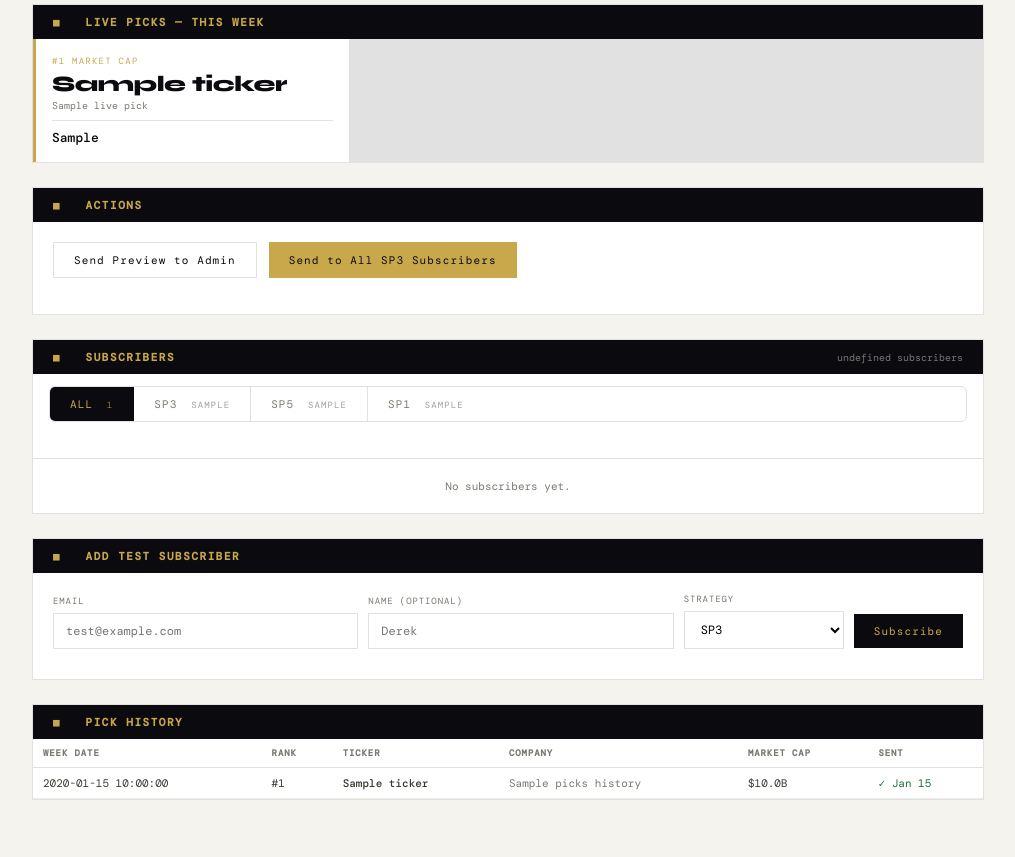
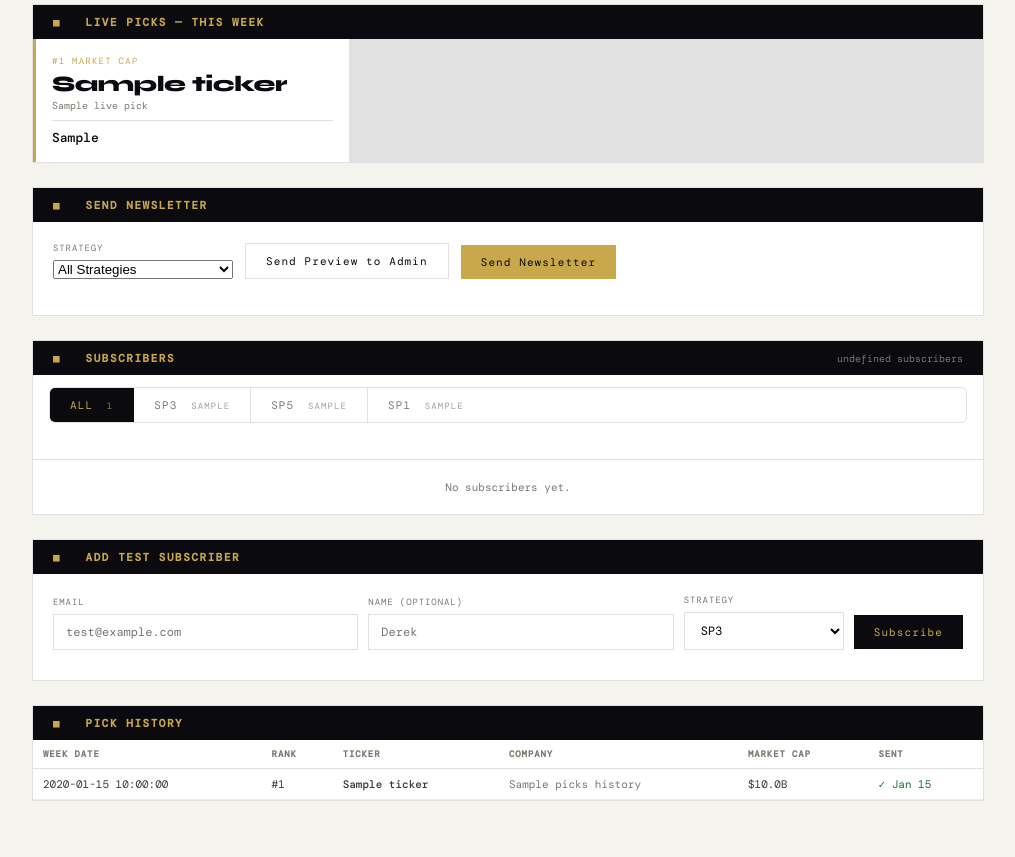
Before and after one commit to SpinDash16/BesttheMarket, a FastAPI app: template templates/admin.html in a window 1280 px wide. Shown: the part 241-1098 px from the top of the page, without its empty margins (132-1147 px from the left). Before the commit the page ends 1041 px from the top, so only its background shows below. Run offline with FastAPI, Linux system fonts and the light colour scheme; the template is opened without the code that fills it: most values are stand-ins (such as "Sample title", 1, 10 or a date in 2020).

Commit message:
Add per-strategy newsletter sending to admin portal
- mailer.py: send_to_all_subscribers accepts optional strategy filter
- admin.py: /send-now accepts SendRequest body with strategy field
- admin.html: strategy dropdown (All/SP3/SP5/SP1) controls which
  subscribers receive the newsletter on each send

Co-Authored-By: Claude Sonnet 4.6 <noreply@anthropic.com>

```diff
--- a/templates/admin.html
+++ b/templates/admin.html
@@ -143,11 +143,20 @@ h2{font-family:'Syne',sans-serif;font-size:20px;font-weight:700;letter-spacing:-
 
   <!-- ACTIONS -->
   <div class="card">
-    <div class="card-header"><h3>&#9632; &nbsp; Actions</h3></div>
+    <div class="card-header"><h3>&#9632; &nbsp; Send Newsletter</h3></div>
     <div class="card-body">
-      <div class="actions">
+      <div style="display:flex;gap:12px;align-items:flex-end;flex-wrap:wrap;margin-bottom:16px;">
+        <div class="form-group" style="max-width:180px;">
+          <label>Strategy</label>
+          <select id="send-strategy">
+            <option value="">All Strategies</option>
+            <option value="sp3">SP3 Only</option>
+            <option value="sp5">SP5 Only</option>
+            <option value="sp1">SP1 Only</option>
+          </select>
+        </div>
         <button class="btn btn-outline" onclick="sendPreview()">Send Preview to Admin</button>
-        <button class="btn btn-gold" onclick="if(confirm('Send to ALL active SP3 subscribers?')) sendNow()">Send to All SP3 Subscribers</button>
+        <button class="btn btn-gold" onclick="confirmSend()">Send Newsletter</button>
       </div>
       <div id="action-result"></div>
     </div>
@@ -256,11 +265,22 @@ async function sendPreview() {
   } catch(e) { el.className = 'err'; el.textContent = 'Request failed'; }
 }
 
-async function sendNow() {
+function confirmSend() {
+  const strategy = document.getElementById('send-strategy').value;
+  const label = strategy ? strategy.toUpperCase() : 'ALL strategies';
+  if (confirm(`Send newsletter to ${label} subscribers?`)) sendNow(strategy);
+}
+
+async function sendNow(strategy) {
   const el = document.getElementById('action-result');
-  el.style.display = 'block'; el.textContent = 'Sending to all subscribers...'; el.className = '';
+  const label = strategy ? strategy.toUpperCase() : 'all strategies';
+  el.style.display = 'block'; el.textContent = `Sending to ${label} subscribers...`; el.className = '';
   try {
-    const res = await apiCall('/send-now');
+    const res = await fetch('/send-now', {
+      method: 'POST',
+      headers: { 'X-Admin-Secret': SECRET, 'Content-Type': 'application/json' },
+      body: JSON.stringify({ strategy: strategy || null }),
+    });
     const data = await res.json();
     el.className = res.ok ? 'ok' : 'err';
     el.textContent = data.message || data.detail || 'Done';
```
Also changed, not shown: app/admin.py (+16 -4 lines), app/mailer.py (+6 -2 lines).
